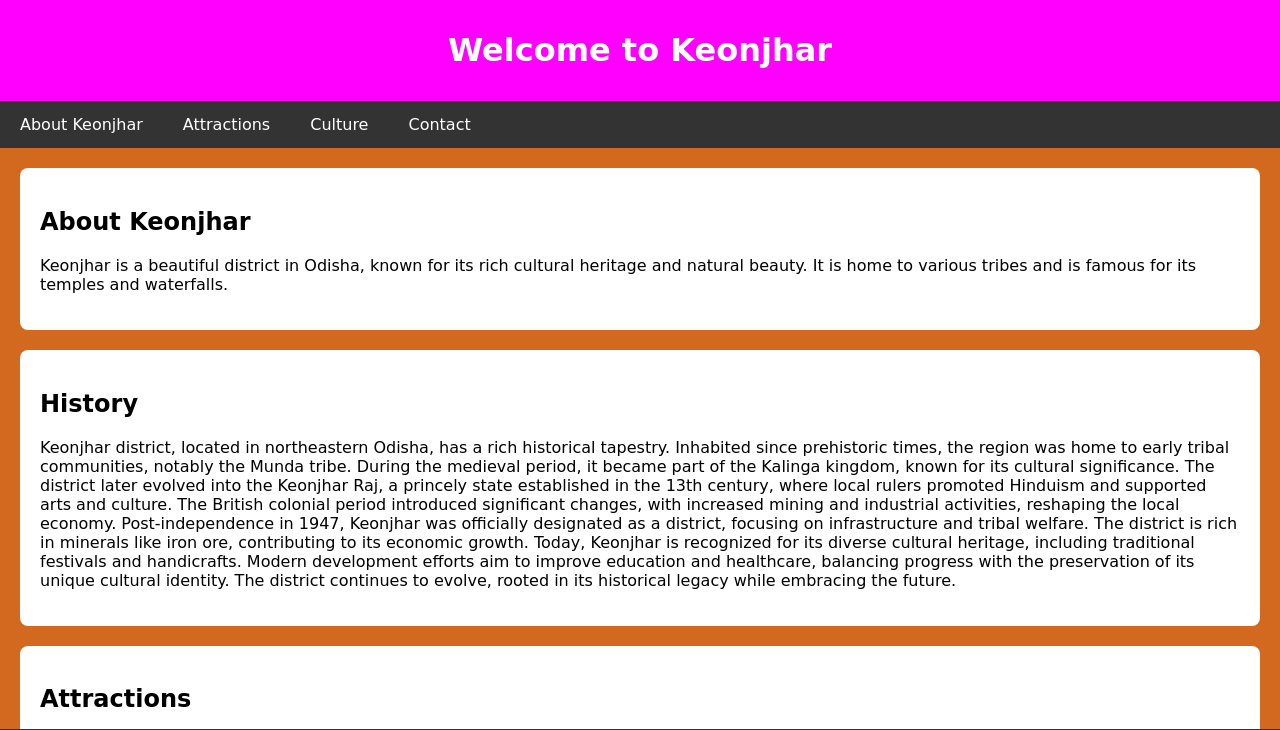
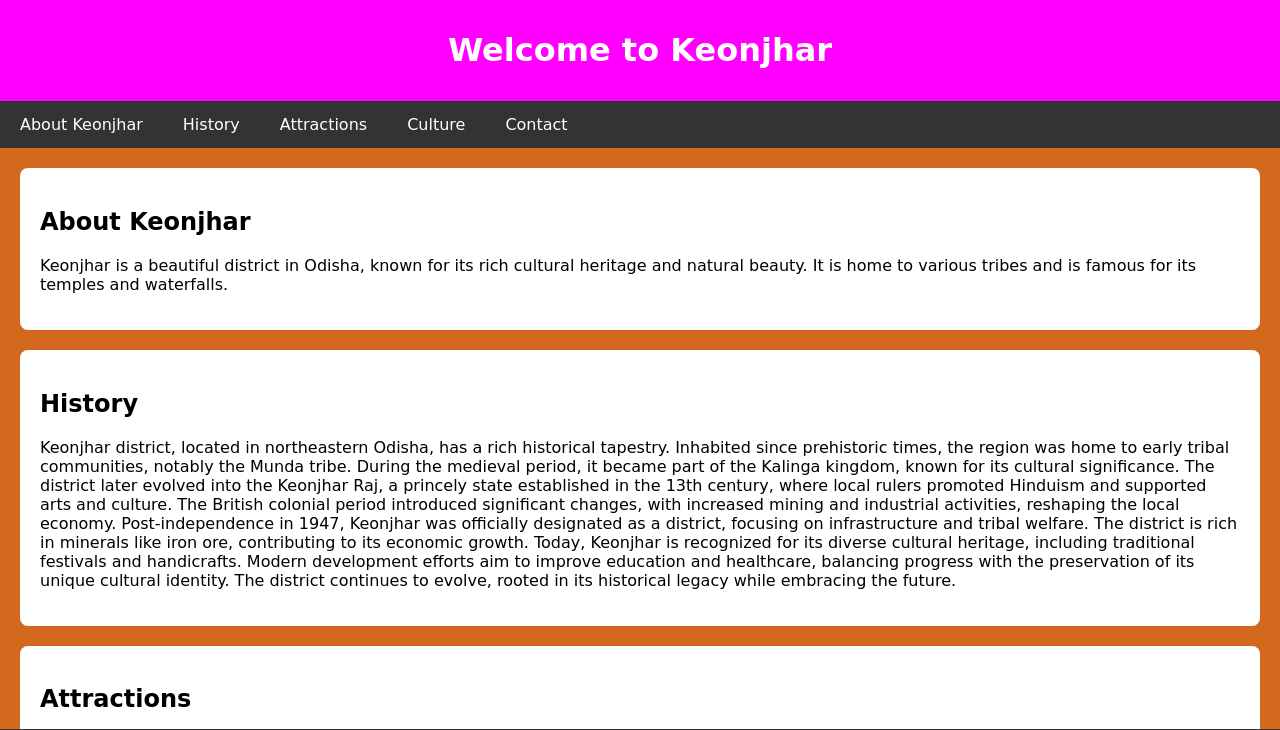
Before and after one commit to Manas-Dikshit/Keonjhar, a plain HTML site: page index.html in a window 1280 px wide. Shown: the top 730 px of the page. Drawn offline with Linux system fonts and the light colour scheme.

Commit message:
Update index.html

```diff
--- a/index.html
+++ b/index.html
@@ -14,6 +14,7 @@
     <nav>
         <ul>
             <li><a href="#about">About Keonjhar</a></li>
+            <li><a href="#history">History</a></li>
             <li><a href="#attractions">Attractions</a></li>
             <li><a href="#culture">Culture</a></li>
             <li><a href="#contact">Contact</a></li>
```
